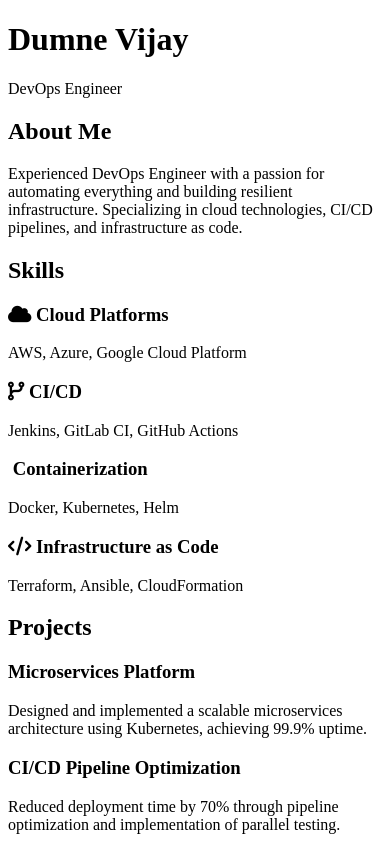
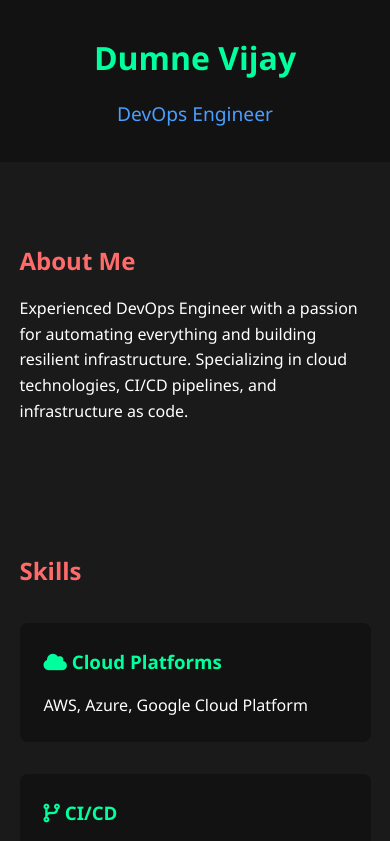
Before and after one commit to dumnevijay/dumnevijay.github.io, a plain HTML site: page index.html in a window 390 px wide. Shown: the top 841 px of the page. Drawn offline with Linux system fonts and the light colour scheme.

Commit message:
Update style.css

```diff
--- a/stylesheets/style.css
+++ b/stylesheets/style.css
@@ -1,84 +1,125 @@
-/* Existing CSS rules remain the same */
+:root {
+    --primary-color: #00ff9d;
+    --secondary-color: #ff6b6b;
+    --accent-color: #4a9eff;
+    --dark-bg: #1a1a1a;
+    --darker-bg: #121212;
+    --text-color: #ffffff;
+}
 
-/* Add these new CSS rules for the CV section */
-.cv-section {
+* {
+    margin: 0;
+    padding: 0;
+    box-sizing: border-box;
+}
+
+body {
+    font-family: 'Segoe UI', Tahoma, Geneva, Verdana, sans-serif;
+    line-height: 1.6;
+    color: var(--text-color);
+    background-color: var(--dark-bg);
+}
+
+header {
+    background-color: var(--darker-bg);
+    padding: 2rem 0;
     text-align: center;
 }
 
-.cv-container {
-    display: flex;
-    flex-direction: column;
-    align-items: center;
+.container {
+    width: 90%;
+    max-width: 1200px;
+    margin: 0 auto;
+}
+
+h1 {
+    font-size: 2.5rem;
+    margin-bottom: 1rem;
+    color: var(--primary-color);
+}
+
+h2 {
+    font-size: 2rem;
+    margin: 2rem 0 1rem;
+    color: var(--secondary-color);
+}
+
+.subtitle {
+    font-size: 1.2rem;
+    color: var(--accent-color);
+}
+
+.section {
+    padding: 3rem 0;
+}
+
+.skills-grid {
+    display: grid;
+    grid-template-columns: repeat(auto-fit, minmax(250px, 1fr));
     gap: 2rem;
     margin-top: 2rem;
 }
 
-.cv-preview {
-    max-width: 100%;
-    height: auto;
+.skill-card {
+    background-color: var(--darker-bg);
+    padding: 1.5rem;
     border-radius: 8px;
-    box-shadow: 0 4px 6px rgba(0, 0, 0, 0.1);
+    transition: transform 0.3s;
 }
 
-.cv-actions {
-    display: flex;
-    flex-direction: column;
-    align-items: center;
-    gap: 1rem;
+.skill-card:hover {
+    transform: translateY(-5px);
 }
 
-.cv-description {
-    max-width: 600px;
-    color: var(--text-color);
-    opacity: 0.8;
+.skill-card h3 {
+    color: var(--primary-color);
+    margin-bottom: 1rem;
 }
 
-.btn {
-    display: inline-flex;
-    align-items: center;
-    gap: 0.5rem;
-    padding: 0.75rem 1.5rem;
-    border-radius: 4px;
-    text-decoration: none;
-    font-weight: bold;
-    transition: all 0.3s;
+.projects {
+    display: grid;
+    grid-template-columns: repeat(auto-fit, minmax(300px, 1fr));
+    gap: 2rem;
 }
 
-.btn-primary {
-    background-color: var(--primary-color);
-    color: var(--darker-bg);
+.project-card {
+    background-color: var(--darker-bg);
+    padding: 1.5rem;
+    border-radius: 8px;
 }
 
-.btn-primary:hover {
-    background-color: var(--accent-color);
-    transform: translateY(-2px);
+.project-card h3 {
+    color: var(--secondary-color);
 }
 
-/* Add this to your existing media query */
+.contact-info {
+    display: flex;
+    justify-content: center;
+    gap: 2rem;
+    margin-top: 2rem;
+}
+
+.contact-info a {
+    color: var(--accent-color);
+    text-decoration: none;
+    transition: color 0.3s;
+}
+
+.contact-info a:hover {
+    color: var(--primary-color);
+}
+
 @media (max-width: 768px) {
-    .cv-container {
-        gap: 1rem;
+    h1 {
+        font-size: 2rem;
     }
 
-    .cv-preview {
-        width: 100%;
+    h2 {
+        font-size: 1.5rem;
+    }
+
+    .contact-info {
+        flex-direction: column;
+        align-items: center;
     }
 }
-
-/* Add this for larger screens */
-@media (min-width: 1024px) {
-    .cv-container {
-        flex-direction: row;
-        justify-content: center;
-        align-items: flex-start;
-    }
-
-    .cv-preview {
-        max-width: 50%;
-    }
-
-    .cv-actions {
-        align-items: flex-start;
-        text-align: left;
-    }
-}
```
